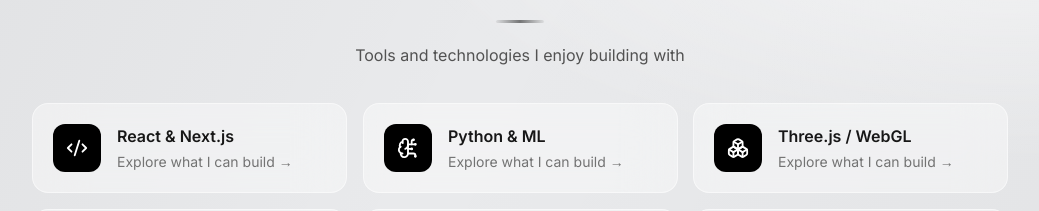
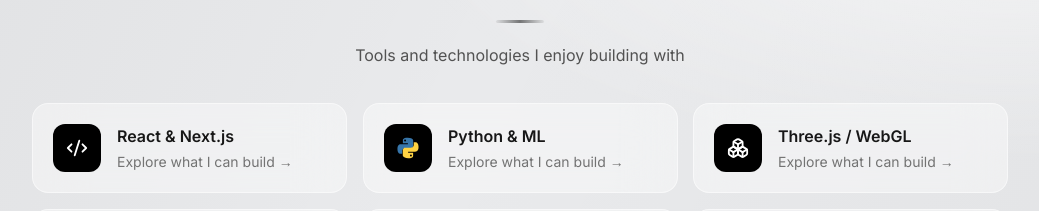
Before and after one commit to dhruv1836/Dhruv-Shrivastava, a React (Vite) app: page / in a window 1280 px wide. Shown: the part 2095-2306 px from the top of the page, without its empty margins (120-1159 px from the left). Built offline with nearby package versions, Linux system fonts and the light colour scheme; no server answers; the database is empty.

Commit message:
Add skill-specific logos

```diff
--- a/src/components/Sections.jsx
+++ b/src/components/Sections.jsx
@@ -169,16 +169,19 @@ function ProjectVideo({ project, url, onClose }) {
 }
 
 export function Skills({ skills }) {
-  // Resolve the icon from the current skill name so edits in Admin update the symbol too.
+  // Match the current skill name so changes made in Admin automatically update its symbol.
   const skillIcon = (name = '') => {
     const value = name.toLowerCase().replace(/[^a-z0-9+#.]+/g, ' ').trim()
-    if (/\b(python|machine learning|\bml\b|ai|artificial intelligence|data science|pytorch|tensorflow)\b/.test(value)) return BrainCircuit
+    if (/\bpython\b/.test(value)) return 'python'
+    if (/\bcss(?:3)?\b/.test(value)) return 'css'
+    if (/\bhtml(?:5)?\b/.test(value)) return 'html'
+    if (/\b(pytorch|tensorflow|machine learning|\bml\b|ai|artificial intelligence|data science)\b/.test(value)) return BrainCircuit
     if (/\b(three(?:\.js)?|3d|webgl|blender|unity|unreal)\b/.test(value)) return Boxes
     if (/\b(sql|database|postgres(?:ql)?|mysql|mongodb|supabase|firebase|redis)\b/.test(value)) return Database
     if (/\b(node(?:\.js)?|express|api|backend|back end|spring|django|flask)\b/.test(value)) return Server
     if (/\b(android|ios|mobile|flutter|react native)\b/.test(value)) return Smartphone
     if (/\b(react|next(?:\.js)?|vue|angular|svelte|frontend|front end)\b/.test(value)) return Code2
-    if (/\b(html|css|tailwind|sass|scss|web design)\b/.test(value)) return PanelsTopLeft
+    if (/\b(tailwind|sass|scss|web design)\b/.test(value)) return PanelsTopLeft
     if (/\b(ui|ux|design|figma|photoshop|illustrator|canva)\b/.test(value)) return Palette
     if (/\b(cloud|devops|aws|azure|gcp|docker|kubernetes|vercel)\b/.test(value)) return Cloud
     if (/\b(git|github|gitlab|version control)\b/.test(value)) return GitBranch
@@ -215,13 +218,38 @@ function SkillCard({ skill, index, icon: Icon }) {
       whileHover={{ y: -6 }} whileTap={{ scale: 0.98 }} transition={{ duration: 0.25, delay: index * 0.04 }}
       style={{ rotateX: tilt.x, rotateY: tilt.y, transformPerspective: 900, transformStyle: 'preserve-3d' }}
       className="group glass rounded-2xl p-5 flex items-center gap-4 transition-shadow hover:shadow-xl hover:border-black/20 dark:hover:border-white/30">
-      <motion.div whileHover={{ rotate: 8 }} className="w-12 h-12 shrink-0 rounded-xl bg-black text-white dark:bg-white dark:text-black grid place-items-center" style={{ transform: 'translateZ(24px)' }}><Icon size={22} /></motion.div>
+      <motion.div whileHover={{ rotate: 8 }} className="w-12 h-12 shrink-0 rounded-xl bg-black text-white dark:bg-white dark:text-black grid place-items-center" style={{ transform: 'translateZ(24px)' }}>
+        {Icon === 'python' ? <PythonSkillMark /> : Icon === 'css' ? <CssSkillMark /> : Icon === 'html' ? <HtmlSkillMark /> : <Icon size={22} />}
+      </motion.div>
       <div className="min-w-0" style={{ transform: 'translateZ(12px)' }}>
         <h3 className="font-semibold">{skill.name}</h3>
         <p className="text-sm text-neutral-500 dark:text-neutral-400 mt-1">Explore what I can build <span className="inline-block group-hover:translate-x-1 transition-transform">→</span></p>
       </div>
     </motion.div>
   )
+}
+
+function PythonSkillMark() {
+  return <svg width="26" height="26" viewBox="0 0 32 32" role="img" aria-label="Python logo" fill="none">
+    <path fill="#3776AB" d="M15.8 3.5c-6.5 0-6.1 2.8-6.1 2.8v4h6.2v1.2H7.2S3 11 3 17.2s3.7 6 3.7 6h2.2v-3.1s-.1-3.7 3.7-3.7h6.3s3.5.1 3.5-3.4V7.3s.5-3.8-6.6-3.8Zm-3.4 2.1a1.2 1.2 0 1 1 0 2.4 1.2 1.2 0 0 1 0-2.4Z" />
+    <path fill="#FFD343" d="M16.2 28.5c6.5 0 6.1-2.8 6.1-2.8v-4h-6.2v-1.2h8.7s4.2.5 4.2-5.7-3.7-6-3.7-6h-2.2v3.1s.1 3.7-3.7 3.7h-6.3s-3.5-.1-3.5 3.4v5.7s-.5 3.8 6.6 3.8Zm3.4-2.1a1.2 1.2 0 1 1 0-2.4 1.2 1.2 0 0 1 0 2.4Z" />
+  </svg>
+}
+
+function CssSkillMark() {
+  return <svg width="25" height="28" viewBox="0 0 24 28" role="img" aria-label="CSS3 logo">
+    <path fill="#1572B6" d="M2 1h20l-1.8 22L12 27l-8.2-4L2 1Z" />
+    <path fill="#33A9DC" d="M12 3v21.3l6.6-3.2L20.1 3H12Z" />
+    <path fill="#fff" d="M6 6h12l-.3 3H9.3l.2 2h8l-.6 7.1-4.9 2.4-4.9-2.4-.3-3.6h3l.1 1.7 2.1 1 2.1-1 .2-2.4H7.2L6 6Z" />
+  </svg>
+}
+
+function HtmlSkillMark() {
+  return <svg width="25" height="28" viewBox="0 0 24 28" role="img" aria-label="HTML5 logo">
+    <path fill="#E34F26" d="M2 1h20l-1.8 22L12 27l-8.2-4L2 1Z" />
+    <path fill="#EF652A" d="M12 3v21.3l6.6-3.2L20.1 3H12Z" />
+    <path fill="#fff" d="M6 6h12l-.3 3H9.3l.2 2h8l-.6 7.1-4.9 2.4-4.9-2.4-.3-3.6h3l.1 1.7 2.1 1 2.1-1 .2-2.4H7.2L6 6Z" />
+  </svg>
 }
 
 export function Experience({ experience }) {
```
